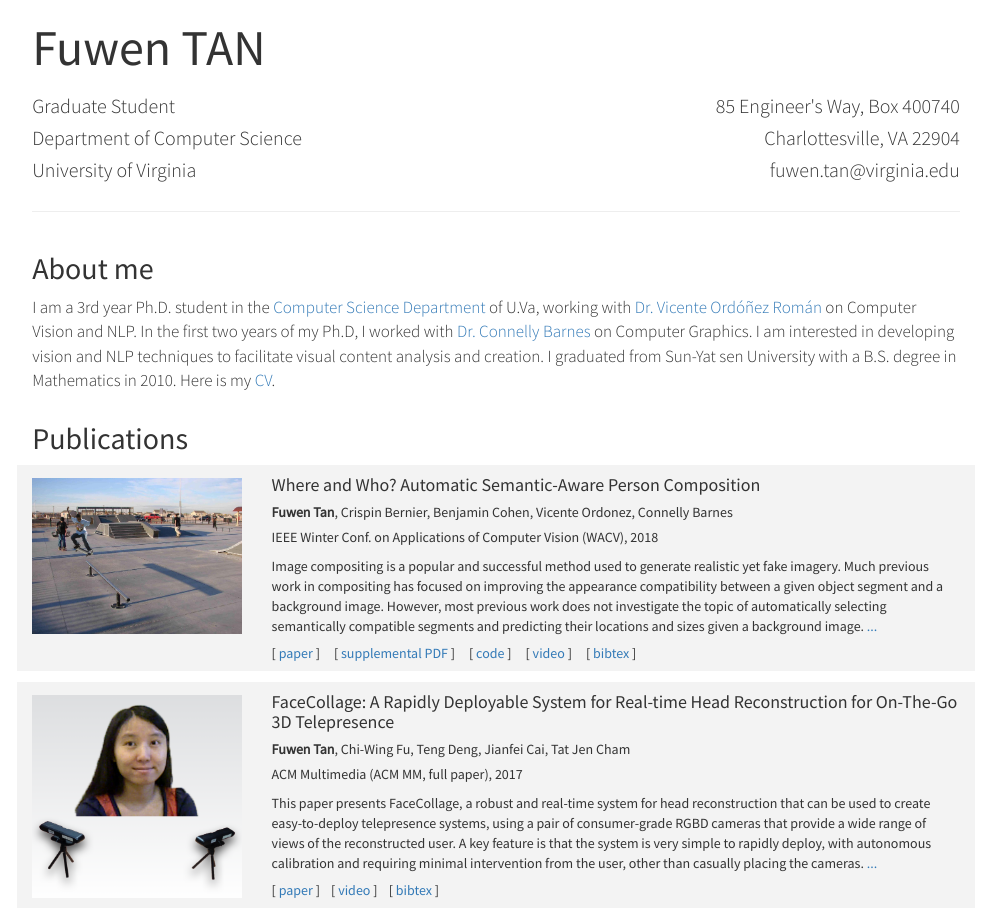
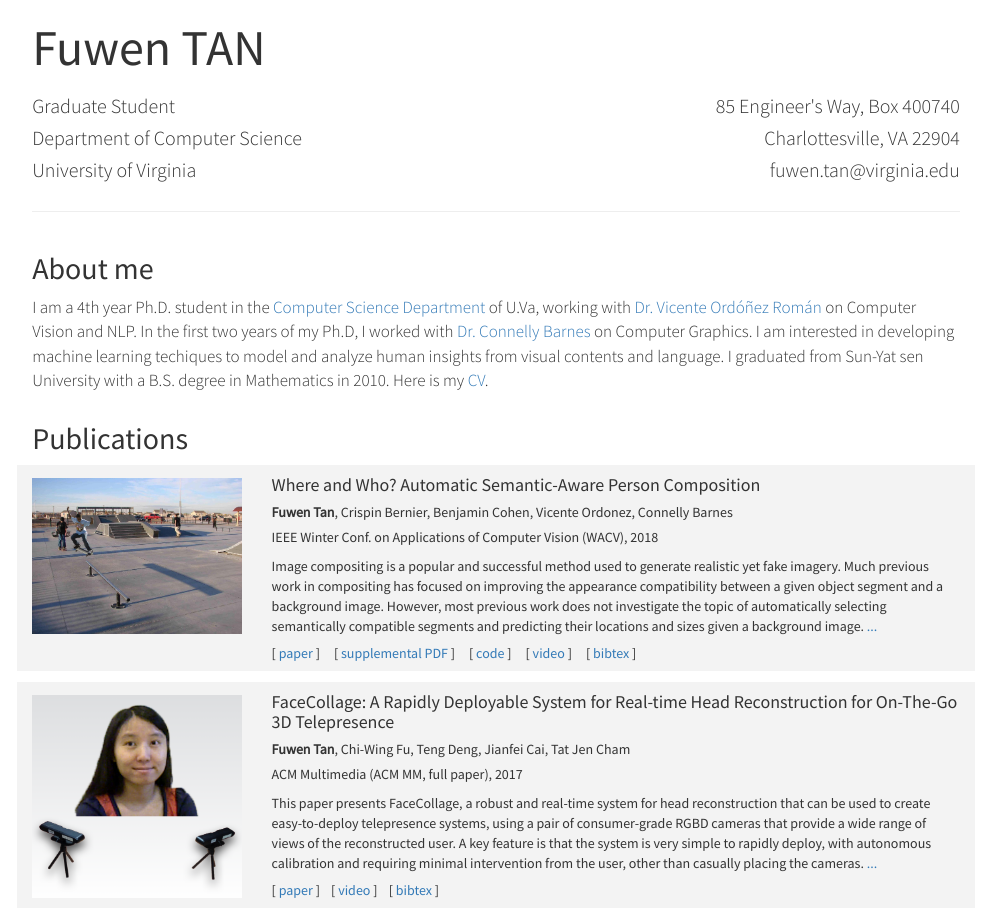
Before and after one commit to fwtan/fwtan.github.io, a plain HTML site: page index.html in a window 1280 px wide. Shown: the top 911 px of the page, without its empty margins (144-1134 px from the left). Drawn offline with Linux system fonts and the light colour scheme.

Commit message:
update research interest

```diff
--- a/index.html
+++ b/index.html
@@ -46,9 +46,9 @@
 					<h2>About me</h2>
 				</div>
 				<div class="col-md-12 text-thin">
-					<p>I am a 3rd year Ph.D. student in the <a href="http://www.cs.virginia.edu/">Computer Science Department</a> of U.Va, working with <a href="http://vicenteordonez.com/">Dr. Vicente Ord&oacute;&ntilde;ez Rom&aacute;n</a> on Computer Vision and NLP.
+					<p>I am a 4th year Ph.D. student in the <a href="http://www.cs.virginia.edu/">Computer Science Department</a> of U.Va, working with <a href="http://vicenteordonez.com/">Dr. Vicente Ord&oacute;&ntilde;ez Rom&aacute;n</a> on Computer Vision and NLP.
 					In the first two years of my Ph.D, I worked with <a href="http://www.connellybarnes.com">Dr. Connelly Barnes</a> on Computer Graphics.
-					I am interested in developing vision and NLP techniques to facilitate visual content analysis and creation.
+					I am interested in developing machine learning techiques to model and analyze human insights from visual contents and language.
 					I graduated from Sun-Yat sen University with a B.S. degree in Mathematics in 2010.
 					Here is my <a href="docs/fwtan-cv.pdf">CV</a>.</p>
 				</div>
```
Also changed, not shown: 1 other file.
